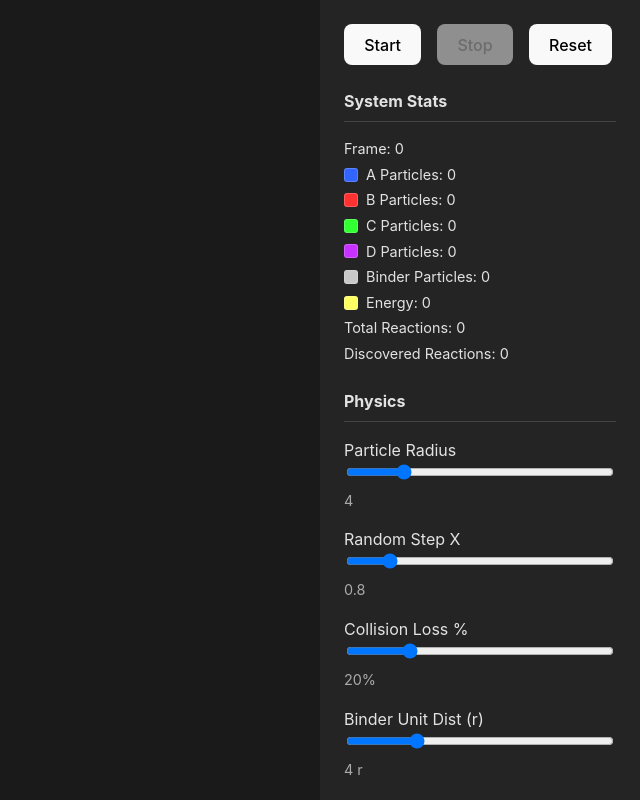
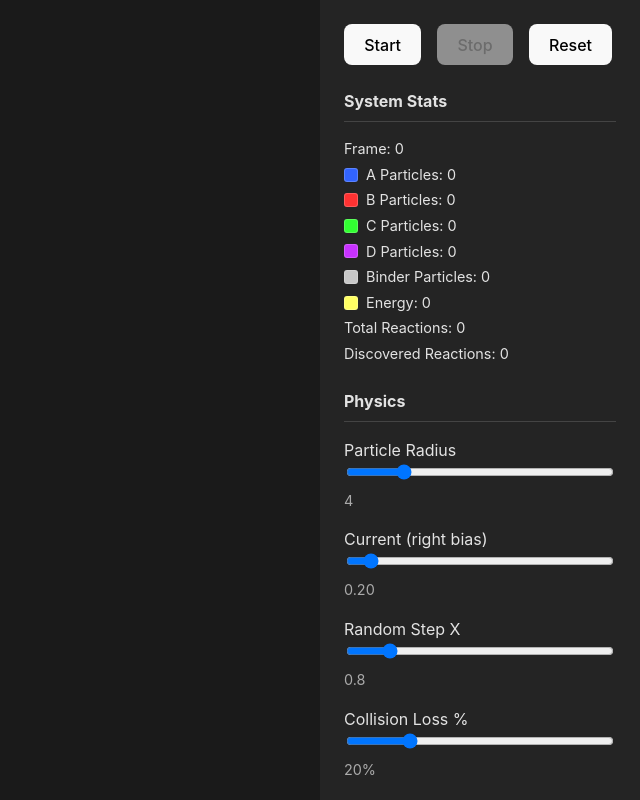
Before and after one commit to gigagiova/emergent-life, a React (Vite) app: page / in a window 1280 px wide. Shown: the whole page, without its empty margins (640-1280 px from the left). Built offline with nearby package versions, Linux system fonts and the light colour scheme.

Commit message:
feat: add current bias parameter to simulation and update particle movement logic to incorporate rightward bias

```diff
--- a/src/App.tsx
+++ b/src/App.tsx
@@ -133,6 +133,16 @@ function Controls() {
       step: 1,
       formatter: (value) => value.toString(),
       parser: parseInt,
+      section: 'Physics'
+    },
+    {
+      key: 'current',
+      label: 'Current (right bias)',
+      min: 0,
+      max: 3,
+      step: 0.05,
+      formatter: (value) => value.toFixed(2),
+      parser: parseFloat,
       section: 'Physics'
     },
     {
--- a/src/simulation/types.ts
+++ b/src/simulation/types.ts
@@ -60,6 +60,7 @@ export interface SimulationParams {
   binderQuorumRadiusInR: number; // Radius in r for local binder-density estimation
   binderQuorumSoftCap: number; // Soft cap for binders within quorum radius
   energyPulsePeriodFrames: number; // Period of energy inflow pulses (frames)
+  current: number; // Rightward bias applied to substrate step per tick (pixels)
 
   // Lifespan
   particleLifespan: number; // In simulation steps
--- a/src/store/simulationStore.ts
+++ b/src/store/simulationStore.ts
@@ -54,9 +54,10 @@ const defaultParams: SimulationParams = {
   binderQuorumRadiusInR: 6,
   binderQuorumSoftCap: 8,
   energyPulsePeriodFrames: 1000,
+  current: 0.2,
 
   // Lifespan
-  particleLifespan: 800
+  particleLifespan: 1100
 }
 
 export const useSimulationStore = create<SimulationStore>((set, get) => ({
```
Also changed, not shown: src/simulation/simulation.ts (+10 -3 lines).
